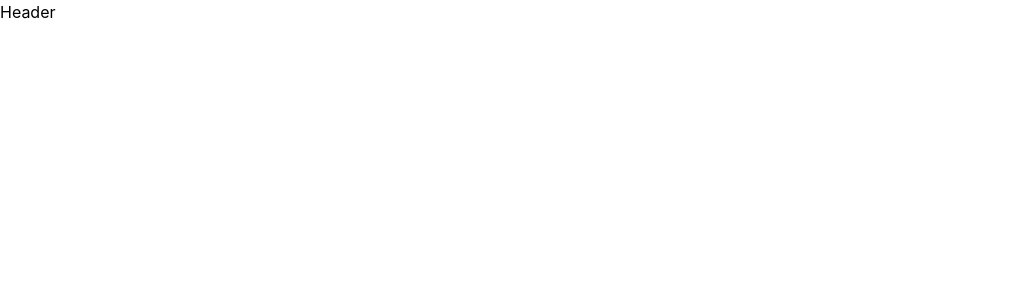
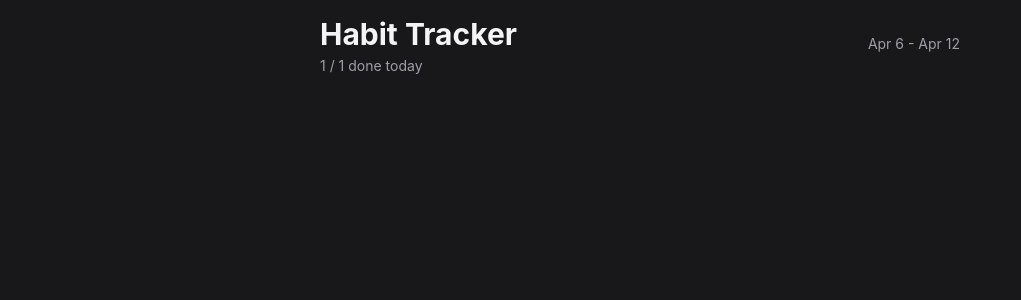
Before and after one commit to TimAaronSharp/web-dev-simplified, a React (Vite) app: page / in a window 1280 px wide. Shown: the top 300 px of the page, without its empty margins (0-1021 px from the left). Built offline with nearby package versions, Linux system fonts and the light colour scheme.

Commit message:
REFACTORED: App.tsx - Wrapped <Header /> in a div with structural classNames.
Header.tsx - Filled out component with header element.

CREATED: index.css - Basic body css.

```diff
--- a/src/App.tsx
+++ b/src/App.tsx
@@ -4,7 +4,9 @@
 export default function App() {
   return (
     <>
-      <Header />
+      <div className="max-w-2xl mx-auto p-4 flex flex-col gap-4">
+        <Header />
+      </div>
     </>
   )
 }
--- a/src/components/Header.tsx
+++ b/src/components/Header.tsx
@@ -1,9 +1,18 @@
 
 
 export default function Header() {
-    return (
-        <>
-            <h1>Header</h1>
-        </>
-    )
+  return (
+    <>
+      <header className="flex items-center justify-between">
+        <div className="flex flex-col gap-1">
+          <h1 className="text-3xl font-bold">Habit Tracker</h1>
+          <span className="text-zinc-400 text-sm">1 / 1 done today</span>
+        </div>
+        <div className="flex flex-col gap-1">
+          <span className="text-zinc-400 text-sm">Apr 6 - Apr 12</span>
+          <div className="flex items-center gap-3"></div>
+        </div>
+      </header>
+    </>
+  )
 }
--- a/src/index.css
+++ b/src/index.css
@@ -1 +1,6 @@
 @import "tailwindcss";
+
+body {
+  background-color: var(--color-zinc-900);
+  color: var(--color-zinc-100);
+}
```
